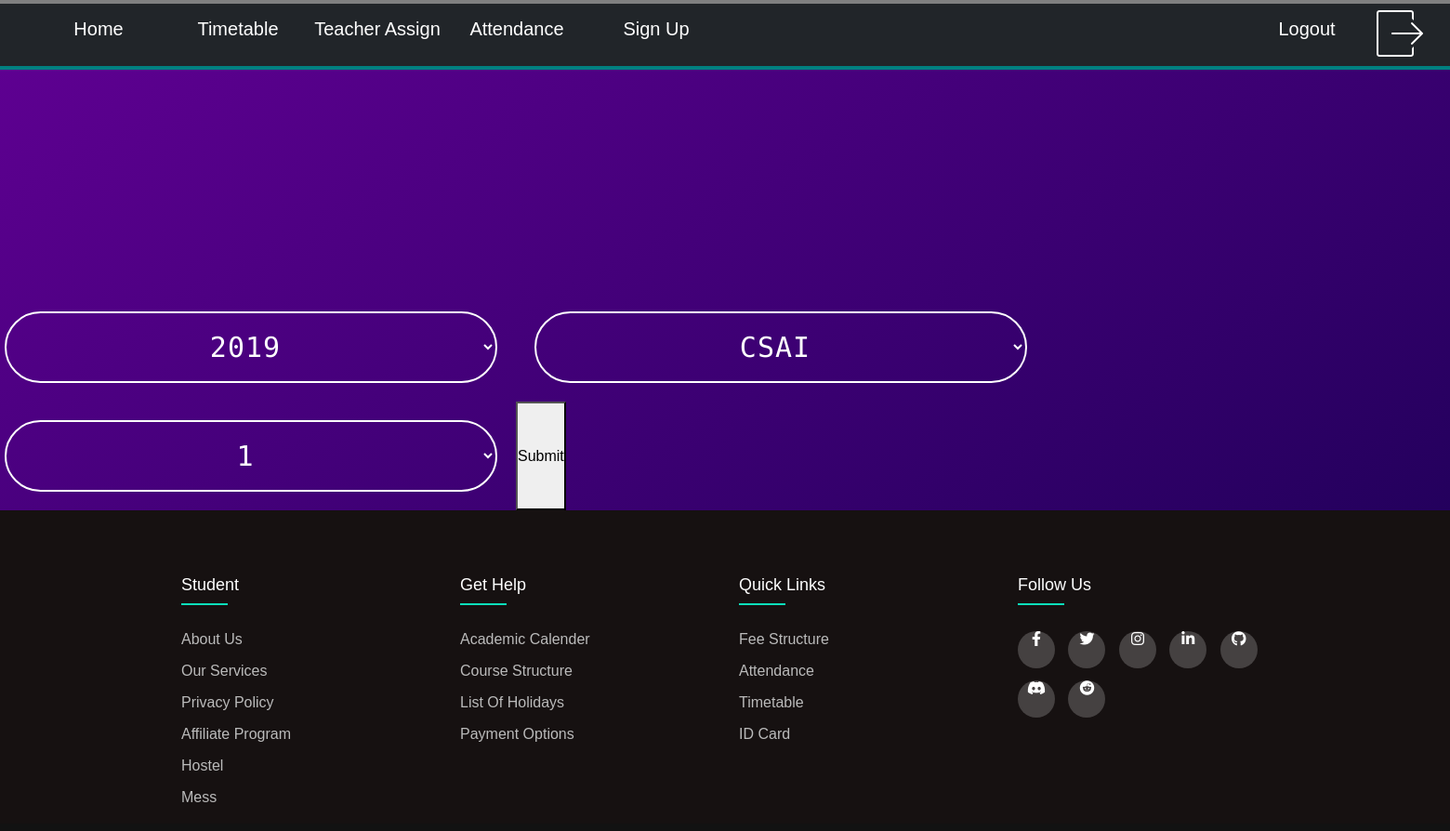
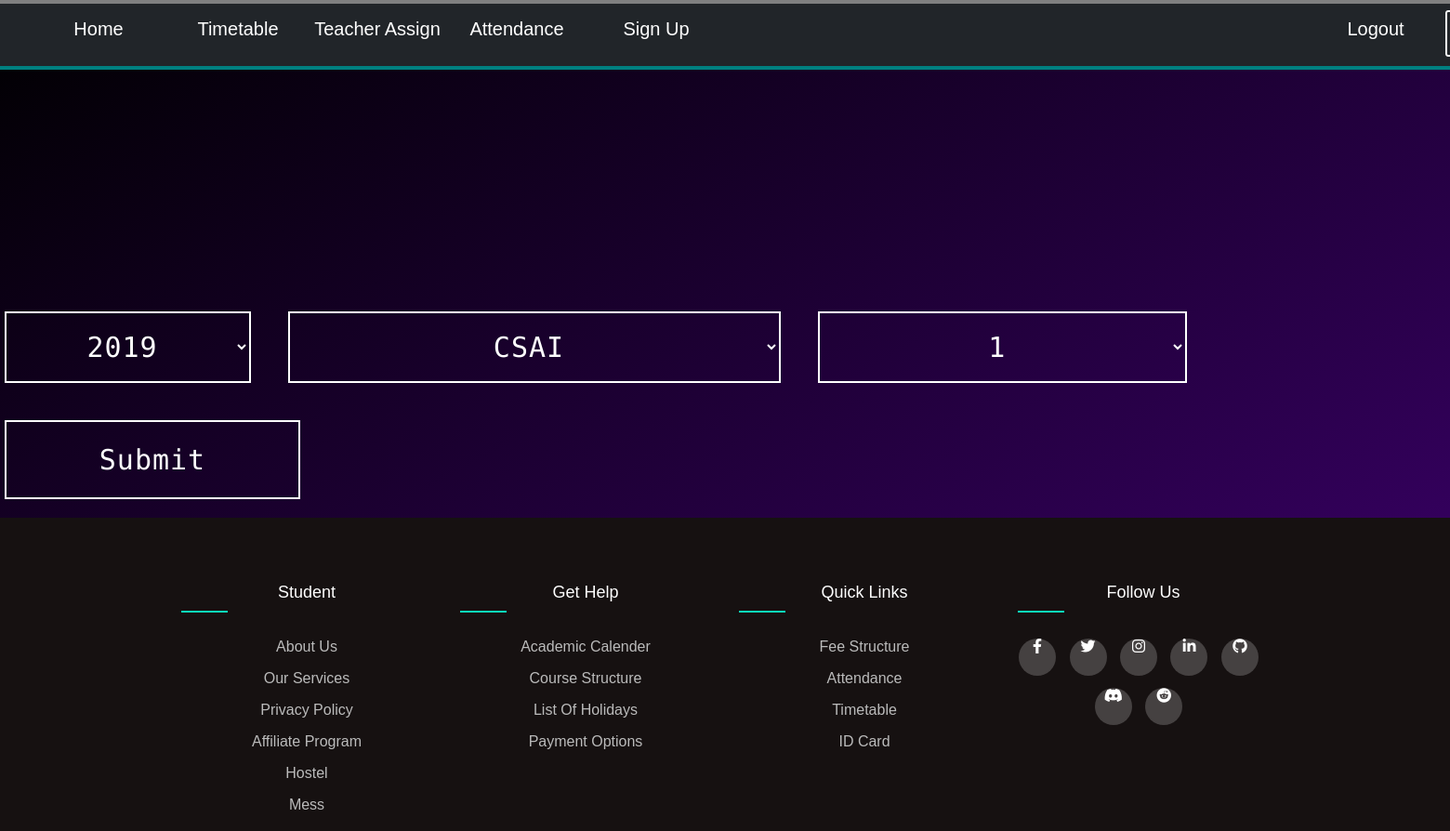
Before and after one commit to g-kabra/2ndSemWebDProject, a Flask app: page /admin/timetable in a window 1560 px wide; the page is wider, and only the part inside the window is pictured. Shown: that part at 93% size. Before the commit the page ends 863 px from the top of that part, so only its background shows below. Run offline with Flask 2, Linux system fonts and the light colour scheme; a user stored in the database is signed in; some libraries are stand-ins or nearby versions.

Commit message:
Minor changes

```diff
--- a/project/static/student_profile.css
+++ b/project/static/student_profile.css
@@ -188,5 +188,5 @@ body {
 
 #logout
 {
-  margin-left: 550px;
+  margin-left: 40vw;
 }
--- a/project/static/student_selector.css
+++ b/project/static/student_selector.css
@@ -2,7 +2,7 @@
   body {
     margin: 0;
     border: 0;
-    background: linear-gradient(to right bottom, #610094,#150050);
+    background: linear-gradient(to right bottom, #000000, #3F0071);
     font-family: sans-serif;
     font-weight: 100;
     color:white;
@@ -136,7 +136,7 @@
     position: relative;
     letter-spacing: 0.2ch;
     border: 2px solid white;
-    border-radius: 50px;
+    /* border-radius: 50px; */
     padding: 18px 36px;
     display: inline-block;
     font-family: "Lucida Console", Monaco, monospace;
@@ -159,6 +159,10 @@
     box-shadow: 0 0 100px 100px inset rgb(7, 123, 201);
     color: white;
   }
+  .btn:hover {
+    color:#00FFFF;
+    border-color:#00FFFF;
+  }
 
   .student-selector {
     display: flex;
@@ -171,7 +175,8 @@
     margin-bottom: 30vh;
   }
 
+
   #logout
   {
-    margin-left: 550px;
+    margin-left: 40vw;
   }
--- a/project/static/teacher_table.css
+++ b/project/static/teacher_table.css
@@ -302,5 +302,5 @@ th {
 
 #logout
 {
-  margin-left: 550px;
+  margin-left: 40vw;
 }
--- a/project/templates/StudentTimetable.html
+++ b/project/templates/StudentTimetable.html
@@ -29,7 +29,7 @@
             <a href="/"><button class="styled-button">Home</button></a>
           </li>
           <li class="nav-item">
-            <a href="/templates/StudentTimetable.html"><button class="styled-button">Timetable</button></a>
+            <a href="/student/timetable"><button class="styled-button">Timetable</button></a>
           </li>
           <li class="nav-item">
             <a href="#"><button class="styled-button">Assignments</button></a>
@@ -41,7 +41,7 @@
             <a href="#"><button class="styled-button">Reports</button></a>
           </li>
           <li class="nav-item" id = "logout">
-            <a href="/templates/homepage.html"><button class="styled-button">Logout</button></a>
+            <a href="/logout"><button class="styled-button">Logout</button></a>
           </li>
           <object data = "/static/icons8-logout-50.png" width="50px" height="50px" id="png"></object>
         </ul>
@@ -53,7 +53,7 @@
     <center>
     <div>
         <form action="/student/timetable/view" method="post">
-        <select name="semester" id="" class="btn" placeholder="Semester">
+        <select name="semester" class="btn" placeholder="Semester" id="sem_btn">
           {%for tt in tts%}
             <option value="{{tt.semester}}">{{tt.semester}}</option>
           {%endfor%}
--- a/project/templates/admin_student_selector.html
+++ b/project/templates/admin_student_selector.html
@@ -36,19 +36,19 @@
               <a href="/"><button class="styled-button">Home</button></a>
             </li>
             <li class="nav-item">
-              <a href="/templates/AdminTimetable.html"><button class="styled-button">Timetable</button></a>
+              <a href="/admin/timetable"><button class="styled-button">Timetable</button></a>
             </li>
             <li class="nav-item">
-              <a href="#"><button class="styled-button">Teacher Assign</button></a>
+              <a href="/admin/teacher_assign"><button class="styled-button">Teacher Assign</button></a>
             </li>
             <li class="nav-item">
               <a href="#"><button class="styled-button">Attendance</button></a>
             </li>
             <li class="nav-item">
-              <a href="/templates/signuppage.html"><button class="styled-button">Sign Up</button></a>
+              <a href="/signup"><button class="styled-button">Sign Up</button></a>
             </li>
             <li class="nav-item" id = "logout">
-              <a href="/templates/homepage.html"><button class="styled-button">Logout</button></a>
+              <a href="/logout"><button class="styled-button">Logout</button></a>
             </li>
             <object data = "/static/icons8-logout-50.png" width="50px" height="50px" id="png"></object>
           </ul>
@@ -56,7 +56,7 @@
       </div>
     </nav>
 
-    <center>
+
       <div class="center-align">
         {%if added%}
         <h2>Added teacher.</h2>
@@ -67,7 +67,65 @@
           class="teacher-selector"
         >
           <div class="row">
-            <select name="year" id="ch_year" class="btn col-4">
+
+            <select name="year" id="ch_year" class="btn col-3">
+              <!-- <option value="" disabled selected>Year</option> -->
+              <option value="2019" style="background: black;">2019</option>
+              <option value="2020" style="background: black;">2020</option>
+              <option value="2021" style="background: black;">2021</option>
+              <option value="2022" style="background: black;">2022</option>
+            </select>
+
+            <select
+              name="branch"
+              id="ch_branch"
+              class="btn col-4"
+              placeholder="Branch"
+            >
+              <div class="dropdown-content" id="yes">
+                <option value="CSAI" style="background: black;">CSAI</option>
+                <option value="CS" style="background: black;" >CS</option>
+                <option value="CSB"style="background: black;" >CSB</option>
+                <option value="IT" style="background: black;">IT</option>
+              </div>
+            </select>
+            <select
+              name="semester"
+              id="ch_semester"
+              class="btn col-3"
+              placeholder="Semester"
+            >
+              <div class="dropdown-content">
+                <option value="1" style="background: black;">1</option>
+                <option value="2" style="background: black;">2</option>
+                <option value="3" style="background: black;">3</option>
+                <option value="4" style="background: black;">4</option>
+                <option value="5" style="background: black;">5</option>
+                <option value="6" style="background: black;">6</option>
+                <option value="7" style="background: black;">7</option>
+                <option value="8" style="background: black;">8</option>
+              </div>
+            </select>
+            <select name="teacher">
+              {%for teacher in teachers%}
+              <option value="{{teacher.id}}">
+                {{teacher.fname + ' ' + teacher.lname}}
+              </option>
+              {%endfor%}
+            </select>
+            <input type="text" name="subject" placeholder="Subject" />
+            <button class="btn col-9" id="ch_submit">Submit</button>
+            {%endif%}
+          </div>
+        </form>
+        {%if timetable%}
+        <form
+          action="/admin/timetable/selected"
+          method="post"
+          class="timetable-selector"
+        ><center>
+          <div class="row">
+            <select name="year" id="ch_year" class="btn col-2">
               <!-- <option value="" disabled selected>Year</option> -->
               <option value="2019">2019</option>
               <option value="2020">2020</option>
@@ -90,82 +148,27 @@
             <select
               name="semester"
               id="ch_semester"
-              class="btn col-4"
+              class="btn col-3"
               placeholder="Semester"
             >
               <div class="dropdown-content">
-                <option value="1">1</option>
-                <option value="2">2</option>
-                <option value="3">3</option>
-                <option value="4">4</option>
-                <option value="5">5</option>
-                <option value="6">6</option>
-                <option value="7">7</option>
-                <option value="8">8</option>
+                <option value="1" style="background: black;">1</option>
+                <option value="2" style="background: black;">2</option>
+                <option value="3" style="background: black;">3</option>
+                <option value="4" style="background: black;">4</option>
+                <option value="5" style="background: black;">5</option>
+                <option value="6" style="background: black;">6</option>
+                <option value="7" style="background: black;">7</option>
+                <option value="8" style="background: black;">8</option>
               </div>
             </select>
-            <select name="teacher">
-              {%for teacher in teachers%}
-              <option value="{{teacher.id}}">
-                {{teacher.fname + ' ' + teacher.lname}}
-              </option>
-              {%endfor%}
-            </select>
-            <input type="text" name="subject" placeholder="Subject" />
-            <button class="btn col-9" id="ch_submit">Submit</button>
-            {%endif%}
-          </div>
-        </form>
-        {%if timetable%}
-        <form
-          action="/admin/timetable/selected"
-          method="post"
-          class="timetable-selector"
-        >
-          <div class="row">
-            <select name="year" id="ch_year" class="btn col-4">
-              <!-- <option value="" disabled selected>Year</option> -->
-              <option value="2019">2019</option>
-              <option value="2020">2020</option>
-              <option value="2021">2021</option>
-              <option value="2022">2022</option>
-            </select>
-            <select
-              name="branch"
-              id="ch_branch"
-              class="btn col-4"
-              placeholder="Branch"
-            >
-              <div class="dropdown-content">
-                <option value="CSAI">CSAI</option>
-                <option value="CS">CS</option>
-                <option value="CSB">CSB</option>
-                <option value="IT">IT</option>
-              </div>
-            </select>
-            <select
-              name="semester"
-              id="ch_semester"
-              class="btn col-4"
-              placeholder="Semester"
-            >
-              <div class="dropdown-content">
-                <option value="1">1</option>
-                <option value="2">2</option>
-                <option value="3">3</option>
-                <option value="4">4</option>
-                <option value="5">5</option>
-                <option value="6">6</option>
-                <option value="7">7</option>
-                <option value="8">8</option>
-              </div>
-            </select>
-            <button>Submit</button>
+
+            <button class="btn">Submit</button>
           </div>
         </form>
         {%endif%}
       </div>
-    </center>
+
 
       <footer class="footer">
         <div class="containner">
--- a/project/templates/student_sub_selector.html
+++ b/project/templates/student_sub_selector.html
@@ -36,7 +36,7 @@
               <a href="/"><button class="styled-button">Home</button></a>
             </li>
             <li class="nav-item">
-              <a href="/templates/StudentTimetable.html"><button class="styled-button">Timetable</button></a>
+              <a href="#"><button class="styled-button">Timetable</button></a>
             </li>
             <li class="nav-item">
               <a href="#"><button class="styled-button">Assignments</button></a>
@@ -48,7 +48,7 @@
               <a href="#"><button class="styled-button">Reports</button></a>
             </li>
             <li class="nav-item" id = "logout">
-              <a href="/templates/homepage.html"><button class="styled-button">Logout</button></a>
+              <a href="/logout"><button class="styled-button">Logout</button></a>
             </li>
             <object data = "/static/icons8-logout-50.png" width="50px" height="50px" id="png"></object>
           </ul>
--- a/project/templates/teacher_profile.html
+++ b/project/templates/teacher_profile.html
@@ -38,7 +38,7 @@
               <a href="/teacher/view_timetable"><button class="styled-button">Timetable</button></a>
             </li>
             <li class="nav-item">
-              <a href="/teacher/enter_selection"><button class="styled-button">Assignments</button></a>
+              <a href="#"><button class="styled-button">Assignments</button></a>
             </li>
             <li class="nav-item">
               <a href="#"><button class="styled-button">Attendance</button></a>
@@ -47,7 +47,7 @@
               <a href="#"><button class="styled-button">Reports</button></a>
             </li>
             <li class="nav-item" id = "logout">
-              <a href="/templates/homepage.html"><button class="styled-button">Logout</button></a>
+              <a href="/logout"><button class="styled-button">Logout</button></a>
             </li>
             <object data = "/static/icons8-logout-50.png" width="50px" height="50px" id="png"></object>
           </ul>
--- a/project/templates/teacher_student_selector.html
+++ b/project/templates/teacher_student_selector.html
@@ -48,7 +48,7 @@
               <a href="#"><button class="styled-button">Reports</button></a>
             </li>
             <li class="nav-item" id = "logout">
-              <a href="/templates/homepage.html"><button class="styled-button">Logout</button></a>
+              <a href="/logout"><button class="styled-button">Logout</button></a>
             </li>
             <object data = "/static/icons8-logout-50.png" width="50px" height="50px" id="png"></object>
           </ul>
--- a/project/templates/teacher_table.html
+++ b/project/templates/teacher_table.html
@@ -12,8 +12,8 @@
       href="https://cdn.datatables.net/1.12.1/css/jquery.dataTables.css"
     />
     <link rel="stylesheet" href="https://cdnjs.cloudflare.com/ajax/libs/font-awesome/6.1.1/css/all.min.css">
-    <link rel="stylesheet" href="/static/teacher_table.css" />
-    <link rel="stylesheet" href="/static/footer.css" />
+    <link rel="stylesheet" href="../static/teacher_table.css" />
+    <link rel="stylesheet" href="../static/footer.css" />
   </head>
   <body>
     <!-- Navbar shit -->
@@ -48,7 +48,7 @@
               <a href="#"><button class="styled-button">Reports</button></a>
             </li>
             <li class="nav-item" id = "logout">
-              <a href="/templates/homepage.html"><button class="styled-button">Logout</button></a>
+              <a href="/logout"><button class="styled-button">Logout</button></a>
             </li>
             <object data = "/static/icons8-logout-50.png" width="50px" height="50px" id="png"></object>
           </ul>
--- a/project/templates/teacher_table_view.html
+++ b/project/templates/teacher_table_view.html
@@ -11,9 +11,9 @@
       type="text/css"
       href="https://cdn.datatables.net/1.12.1/css/jquery.dataTables.css"
     />
-    <link rel="stylesheet" href="/static/teacher_table.css" />
+    <link rel="stylesheet" href="../static/teacher_table.css" />
     <link rel="stylesheet" href="https://cdnjs.cloudflare.com/ajax/libs/font-awesome/6.1.1/css/all.min.css">
-    <link rel="stylesheet" href="/static/footer.css" />
+    <link rel="stylesheet" href="../static/footer.css" />
   </head>
   <body>
     <!-- Navbar shit -->
@@ -48,7 +48,7 @@
               <a href="#"><button class="styled-button">Reports</button></a>
             </li>
             <li class="nav-item" id = "logout">
-              <a href="/templates/homepage.html"><button class="styled-button">Logout</button></a>
+              <a href="/logout"><button class="styled-button">Logout</button></a>
             </li>
             <object data = "/static/icons8-logout-50.png" width="50px" height="50px" id="png"></object>
           </ul>
```
Also changed, not shown: project/static/timetable.css (+6 -4 lines), project/templates/AdminTimetable.html (+5 -5 lines), project/templates/admin_profile.html (+5 -5 lines), project/templates/mess.html (+4 -4 lines), project/templates/signuppage.html (+60 -4 lines), project/templates/student_marks_view.html (+2 -5 lines), project/templates/student_profile.html (+2 -5 lines).
